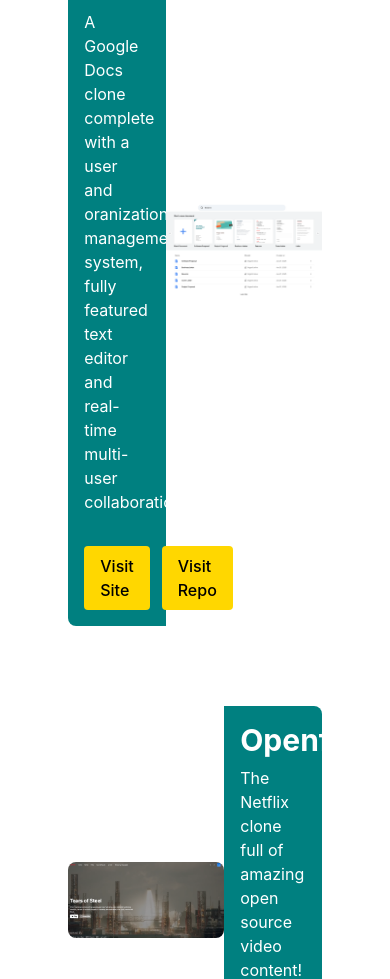
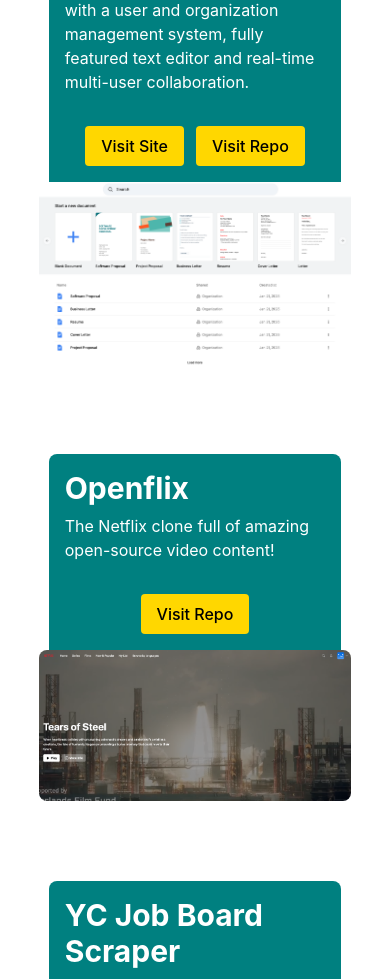
Before and after one commit to DavidChristopherNelson/david-nelson-portfolio, a React (Vite) app: page / in a window 390 px wide. Shown: the part 1940-2919 px from the top of the page. Built offline with nearby package versions, Linux system fonts and the light colour scheme.

Commit message:
Finish project section of mobile responsiveness.

```diff
--- a/src/App.tsx
+++ b/src/App.tsx
@@ -20,6 +20,7 @@
 import nuclearBlast from "./assets/nuclear-blast.jpg";
 import homecube from "./assets/homecube.png";
 import MobileSplashPage from "./components/mobileSplashPage";
+import MobileProject from "./components/MobileProject";
 
 const App = () => {
   const { isMobileScreen, setIsMobileScreen } = useIsMobileScreenStore();
@@ -58,6 +59,163 @@
     { name: "Applescript", frequency: 1 }
   ];
 
+  const googleProjectParams = {
+    heading: "Google Docs Clone",
+    description: "A Google Docs clone complete with a user and organization management system, fully featured text editor and real-time multi-user collaboration.",
+    buttons: [
+      {
+        href: "https://google-docs-clone-lac.vercel.app/",
+        text: "Visit Site"
+      },
+      {
+        href: "https://github.com/DavidChristopherNelson/google-doc-clone",
+        text: "Visit Repo"
+      }
+    ],
+    imageInfo: {
+      src: googleDocsClone,
+      alt: "Google Docs screenshot"
+    }
+  };
+
+  const openflixProjectParams = {
+    heading: "Openflix",
+    description: "The Netflix clone full of amazing open-source video content!",
+    buttons: [
+      {
+        href: "https://github.com/DavidChristopherNelson/netflix-clone-2",
+        text: "Visit Repo"
+      }
+    ],
+    imageInfo: {
+      src: netflixClone,
+      alt: "Openflix screenshot"
+    }
+  };
+
+  const scraperProjectParams = {
+    heading: "YC Job Board Scraper",
+    description: "Identified the most popular web technologies used by YC companies.",
+    buttons: [
+      {
+        href: "https://medium.com/@david.nelson1_80288/in-demand-the-skills-yc-companies-want-in-2024-0e0c809bd8fa",
+        text: "Visit Report"
+      },
+      {
+        href: "https://github.com/DavidChristopherNelson/tech-stack-scraper-v2",
+        text: "Visit Repo"
+      }
+    ],
+    imageInfo: {
+      src: scraper,
+      alt: "Scraper Blog screenshot"
+    }
+  };
+
+  const dubberProjectParams = {
+    heading: "Dubber: Full Stack Developer",
+    description:
+      "I worked at Dubber for 1 year during which time 'Notes by Dubber' was launched into the app store. I was personally responsible for removing half the clicks required for customers to add the product to a meeting.",
+    buttons: [
+      {
+        href: "https://www.dubber.net/",
+        text: "Visit Dubber"
+      }
+    ],
+    imageInfo: {
+      src: dubber,
+      alt: "Dubber screenshot"
+    }
+  };
+
+  const decoNetworkProjectParams = {
+    heading: "DecoNetwork: Junior Full Stack Developer",
+    description:
+      "I worked at DecoNetwork for one year, during which I developed and performed load testing on ErrorMaster, an error management tool.",
+    buttons: [
+      {
+        href: "https://github.com/DavidChristopherNelson/error_master_v3",
+        text: "Visit Repo"
+      },
+      {
+        href: "https://www.deconetwork.com/",
+        text: "Visit DecoNetwork"
+      }
+    ],
+    imageInfo: {
+      src: deconetwork,
+      alt: "DecoNetwork screenshot"
+    }
+  };
+
+  const uqProjectParams = {
+    heading: "Chemical Engineering and Physics Degrees",
+    description:
+      "I graduated with Class 2A honors and a GPA of 5.5/7 from the University of Queensland (40th world ranking).",
+    buttons: [
+      {
+        href: "https://www.dropbox.com/scl/fi/y0z6d3l49tjjtlt913wjz/Official_Transcript_s4266377.pdf?rlkey=jcz5a5f46w7j0lyozwgwtsget&dl=0",
+        text: "View Transcript"
+      }
+    ],
+    imageInfo: {
+      src: uq,
+      alt: "UQ photo"
+    }
+  };
+
+  const launchProjectParams = {
+    heading: "Launch School Programming Bootcamp",
+    description:
+      "I partially completed the Launch School mastery-based programming bootcamp achieving an average grade of A+. Launch School has an average graduate salary of $116K/year.",
+    buttons: [
+      {
+        href: "https://launchschool.com/",
+        text: "Visit Launch School"
+      },
+      {
+        href: "https://www.dropbox.com/scl/fi/o5pto2hb0df5ceseb57eg/Launch-School-Transcript.pdf?rlkey=n9eep0lu17qm4zhf3opa3neel&dl=0",
+        text: "View Transcript"
+      }
+    ],
+    imageInfo: {
+      src: launchSchool,
+      alt: "Launch School screenshot"
+    }
+  };
+
+  const researchProjectParams = {
+    heading: "Research Paper",
+    description:
+      "As a paid research assistant at the University of Canterbury, I published a mechanical engineering paper on how to ensure everyone is fed during a nuclear winter.",
+    buttons: [
+      {
+        href: "https://www.mdpi.com/2673-8783/4/2/33",
+        text: "View Paper"
+      }
+    ],
+    imageInfo: {
+      src: nuclearBlast,
+      alt: "Nuclear blast graphic"
+    }
+  };
+
+  const homecubeProjectParams = {
+    heading: "Homecube",
+    description:
+      "Developing the world's first council-approved house that can be constructed by anyone without any tools.",
+    buttons: [
+      {
+        href: "https://www.dropbox.com/scl/fi/mq5udjprm9i8qxlbculfs/Homecube-Founder-Video.mov?rlkey=gv6eodlcycpd1efm91xoipz2w&dl=0",
+        text: "View Video"
+      }
+    ],
+    imageInfo: {
+      src: homecube,
+      alt: "Homecube rendering"
+    }
+  };
+
   return (
     <div
     >
@@ -69,7 +227,7 @@
               {type: TypographyType.Big, text: "7"},
               {type: TypographyType.Double, text: "SOFTWARE PROJECTS"},
               {type: TypographyType.Small, text: "over"},
-              {type: TypographyType.Big, text: "3"},
+              {type: TypographyType.Big, text: "2"},
               {type: TypographyType.Double, text: "YEARS EXPERIENCE"},
               {type: TypographyType.Small, text: "at"},
               {type: TypographyType.Big, text: "2"},
@@ -82,96 +240,26 @@
         { !isMobileScreen && <TechStackBarChart techStackList={techStackList} /> }
         { !isMobileScreen && <GitHubActivityCalendar /> }
         <Heading text={"Projects"} />
-        <ProjectLeft
-          heading="Google Docs Clone"
-          description="A Google Docs clone complete with a user and oranization management system, fully featured text editor and real-time multi-user collaboration."
-          buttons={[
-            {
-              href: "https://google-docs-clone-lac.vercel.app/",
-              text: "Visit Site"
-            },
-            {
-              href: "https://github.com/DavidChristopherNelson/google-doc-clone",
-              text: "Visit Repo"
+        {isMobileScreen ?
+          <MobileProject {...googleProjectParams} /> :
+          <ProjectLeft {...googleProjectParams} />
         }
-          ]}
-          imageInfo={{
-            src: googleDocsClone,
-            alt: "Google Docs screenshot"
-          }}
-        />
-        <ProjectRight
-          heading="Openflix"
-          description="The Netflix clone full of amazing open source video content!"
-          buttons={[
-            {
-              href: "https://github.com/DavidChristopherNelson/netflix-clone-2",
-              text: "Visit Repo"
+        {isMobileScreen ?
+          <MobileProject {...openflixProjectParams} /> :
+          <ProjectRight {...openflixProjectParams} />
         }
-          ]}
-          imageInfo={{
-            src: netflixClone,
-            alt: "Openflix screenshot"
-          }}
-        />
-        <ProjectLeft
-          heading="YC Job Board Scraper"
-          description="Identified the most popular web technologies used by YC companies."
-          buttons={[
-            {
-              href: "https://medium.com/@david.nelson1_80288/in-demand-the-skills-yc-companies-want-in-2024-0e0c809bd8fa",
-              text: "Visit Report"
-            },
-            {
-              href: "https://github.com/DavidChristopherNelson/tech-stack-scraper-v2",
-              text: "Visit Repo"
+        {isMobileScreen ?
+          <MobileProject {...scraperProjectParams} /> :
+          <ProjectLeft {...scraperProjectParams} />
         }
-          ]}
-          imageInfo={{
-            src: scraper,
-            alt: "Scraper Blog screenshot"
-          }}
-        />
-        <ProjectRight
-          heading="Dubber: Full Stack Developer"
-          description="
-            I worked at Dubber for 1 year during which time 'Notes by Dubber'
-            was launched into the app store. I was personally responsible for
-            removing half the clicks required for customers to add the product
-            to a meeting.
-          "
-          buttons={[
-            {
-              href: "https://www.dubber.net/",
-              text: "Visit Dubber"
+        {isMobileScreen ?
+          <MobileProject {...dubberProjectParams} /> :
+          <ProjectRight {...dubberProjectParams} />
         }
-          ]}
-          imageInfo={{
-            src: dubber,
-            alt: "Dubber screenshot"
-          }}
-        />
-        <ProjectLeft
-          heading="DecoNetwork: Junior Full Stack Developer"
-          description="
-            I worked at DecoNetwork for one year, during which I developed and
-            performed load testing on ErrorMaster, an error management tool.
-          "
-          buttons={[
-            {
-              href: "https://github.com/DavidChristopherNelson/error_master_v3",
-              text: "Visit Repo"
-            },
-            {
-              href: "https://www.deconetwork.com/",
-              text: "Visit DecoNetwork"
+        {isMobileScreen ?
+          <MobileProject {...decoNetworkProjectParams} /> :
+          <ProjectLeft {...decoNetworkProjectParams} />
         }
-          ]}
-          imageInfo={{
-            src: deconetwork,
-            alt: "DecoNetwork screenshot"
-          }}
-        />
       </Career>
 
       <Career>
@@ -190,63 +278,19 @@
           }
           backgroundText="EDUCATIONEDUCATIONEDUCATION"
         />
-        <ProjectRight
-          heading="Chemical Engineering and Physics Degrees"
-          description="
-            I graduated with Class 2A honors and a GPA of 5.5/7 from the University
-            of Queensland (40th world ranking).
-          "
-          buttons={[
-            {
-              href: "https://www.dropbox.com/scl/fi/y0z6d3l49tjjtlt913wjz/Official_Transcript_s4266377.pdf?rlkey=jcz5a5f46w7j0lyozwgwtsget&dl=0",
-              text: "View Transcript"
+
+        {isMobileScreen ?
+          <MobileProject {...uqProjectParams} /> :
+          <ProjectRight {...uqProjectParams} />
         }
-          ]}
-          imageInfo={{
-            src: uq,
-            alt: "UQ photo"
-          }}
-        />
-        <ProjectLeft
-          heading="Launch School Programming Bootcamp"
-          description="
-            I partially completed the Launch School mastery based programming
-            bootcamp achieving an average grade of A+. Launch School has an
-            average graduate salary of $116K/year.
-          "
-          buttons={[
-            {
-              href: "https://launchschool.com/",
-              text: "Visit Launch School"
-            },
-            {
-              href: "https://www.dropbox.com/scl/fi/o5pto2hb0df5ceseb57eg/Launch-School-Transcript.pdf?rlkey=n9eep0lu17qm4zhf3opa3neel&dl=0",
-              text: "View Transcript"
+        {isMobileScreen ?
+          <MobileProject {...launchProjectParams} /> :
+          <ProjectLeft {...launchProjectParams} />
         }
-          ]}
-          imageInfo={{
-            src: launchSchool,
-            alt: "Launch School screenshot"
-          }}
-        />
-       <ProjectRight
-          heading="Research Paper"
-          description="
-            As a paid research assistant at the University of Canterbury I
-            published a mechanical engineering paper on how to ensure everyone
-            is fed during a nuclear winter.
-          "
-          buttons={[
-            {
-              href: "https://www.mdpi.com/2673-8783/4/2/33",
-              text: "View Paper"
+        {isMobileScreen ?
+          <MobileProject {...researchProjectParams} /> :
+          <ProjectRight {...researchProjectParams} />
         }
-          ]}
-          imageInfo={{
-            src: nuclearBlast,
-            alt: "Nuclear blast graphic"
-          }}
-        />
       </Career>
 
       <Career>
@@ -265,23 +309,10 @@
           }
           backgroundText="ENTREPRENEURSHIPENTREPRENEURSHIPENTREPRENEURSHIP"
         />
-        <ProjectLeft
-          heading="Homecube"
-          description="
-            Developing the world's first council approved house that can be
-            constructed by anyone without any tools.
-          "
-          buttons={[
-            {
-              href: "https://www.dropbox.com/scl/fi/mq5udjprm9i8qxlbculfs/Homecube-Founder-Video.mov?rlkey=gv6eodlcycpd1efm91xoipz2w&dl=0",
-              text: "View Video"
+        {isMobileScreen ?
+          <MobileProject {...homecubeProjectParams} /> :
+          <ProjectLeft {...homecubeProjectParams} />
         }
-          ]}
-          imageInfo={{
-            src: homecube,
-            alt: "Homecube rendering"
-          }}
-        />
       </Career>
     </div>
   );
--- a/src/components/MobileProject.tsx
+++ b/src/components/MobileProject.tsx
@@ -0,0 +1,59 @@
+interface ImageInfo {
+  src: string;
+  alt: string;
+}
+
+interface ButtonInfo {
+  href: string;
+  text: string;
+}
+
+interface MobileProjectProps {
+  heading: string;
+  description: string;
+  buttons: ButtonInfo[];
+  imageInfo: ImageInfo;
+}
+
+const MobileProject = ({heading, description, buttons, imageInfo}: MobileProjectProps) => {
+  return (
+    <div
+      className="flex flex-col items-center justify-center my-10"
+    >
+      <div
+        className="w-[75vw] relative"
+      >
+        <div
+          className="w-full bg-[#008080] text-white rounded-tl-lg rounded-tr-lg p-4"
+        >
+          <h1 className="text-3xl font-bold">{heading}</h1>
+          <p className="mt-2">{description}</p>
+          <div className="mt-8 flex justify-center gap-3">
+            {buttons.map((buttonInfo, i) => (
+              <a
+                key={i}
+                href={buttonInfo.href}
+                target="_blank"
+                rel="noopener noreferrer"
+                className="bg-[#FFD700] text-black px-4 py-2 rounded inline-block"
+              >
+                {buttonInfo.text}
+              </a>
+            ))}
+          </div>
+        </div>
+      </div>
+      <div
+        className="w-[80vw] relative"
+      >
+        <img
+            src={imageInfo.src}
+            alt={imageInfo.alt}
+            className="h-auto w-[80vw] object-cover rounded-lg"
+        />
+      </div>
+    </div>
+  );
+};
+
+export default MobileProject;
```
Also changed, not shown: src/components/ProjectLeft.tsx (line endings or trailing spaces). Lines whose indentation alone changed are shown as unchanged.
